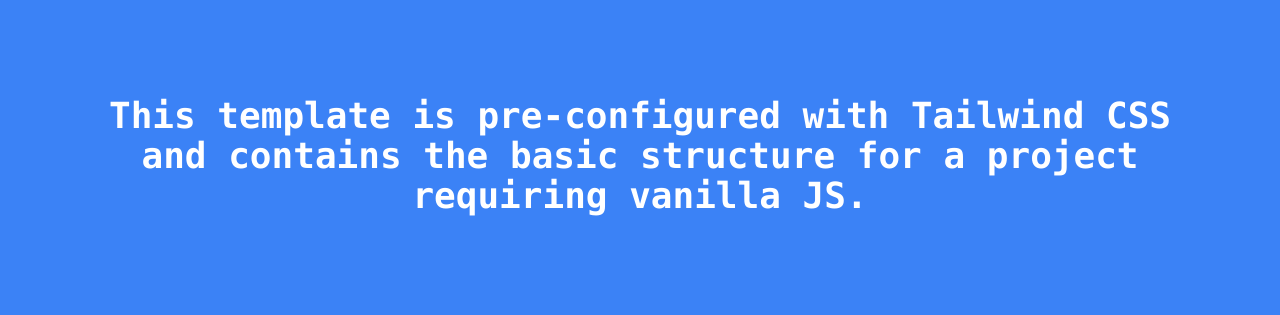
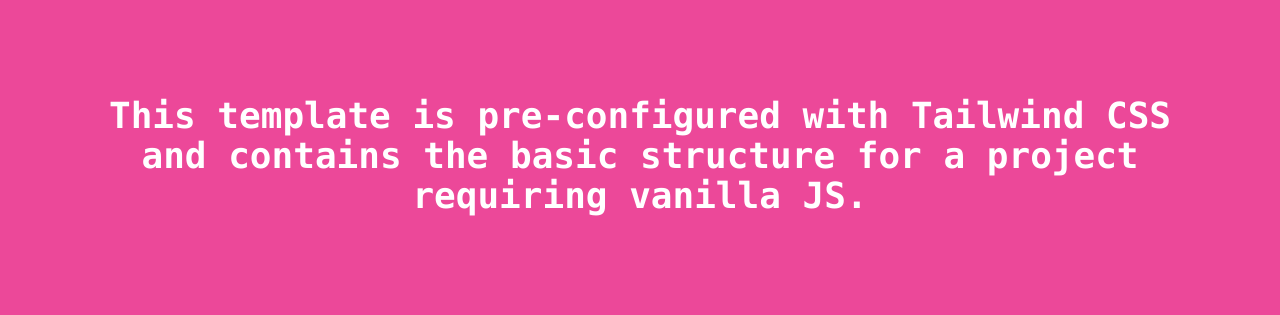
Before and after one commit to nikoescobal/API-based-app, a website: page src/index.html in a window 1280 px wide. Drawn offline with Linux system fonts and the light colour scheme.

```diff
--- a/src/index.html
+++ b/src/index.html
@@ -5,11 +5,11 @@
   <meta charset="UTF-8" />
   <meta http-equiv="X-UA-Compatible" content="IE=edge" />
   <meta name="viewport" content="width=device-width, initial-scale=1.0" />
-  <title>JS Template</title>
+  <title>API-based App</title>
   <link rel="stylesheet" href="../src/styles.css" />
 </head>
 
-<body class="mx-auto h-full w-full bg-blue-500">
+<body class="mx-auto h-full w-full bg-pink-500">
   <h1 class="
         p-24
         text-center
```
Also changed, not shown: dist/index.html, src/styles.css.
